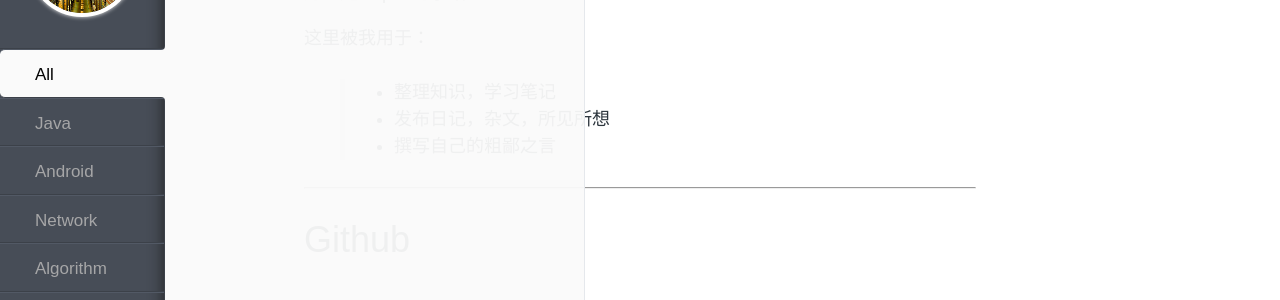
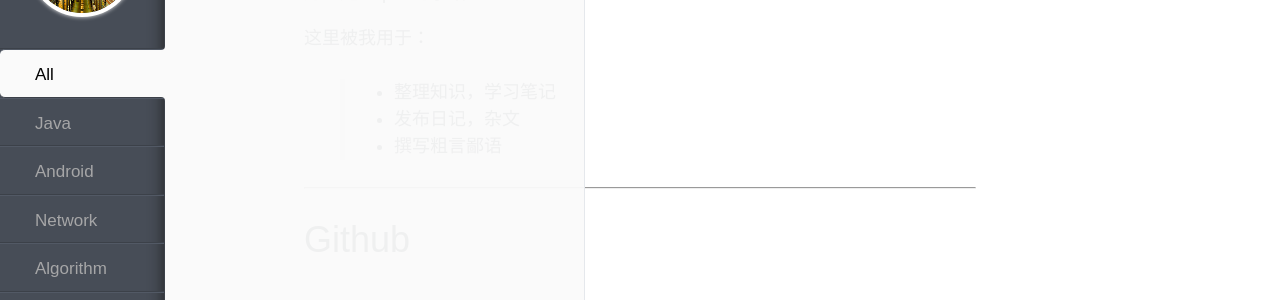
Before and after one commit to enlipan/enlipan.github.io, a Jekyll site: the page built from _posts/2014-12-01-Welcom.md, in a window 1280 px wide. Shown: the part 142-442 px from the top of the page. Built offline with Jekyll 4.4.1, drawn with Linux system fonts in a browser that asks for light colours; comment, search, counter and statistics services are not loaded.

Commit message:
Update 2014-12-01-Welcom.md

```diff
--- a/_posts/2014-12-01-Welcom.md
+++ b/_posts/2014-12-01-Welcom.md
@@ -13,8 +13,8 @@ category: Others
 这里被我用于：
 
 > * 整理知识，学习笔记
-> * 发布日记，杂文，所见所想
-> * 撰写自己的粗鄙之言
+> * 发布日记，杂文
+> * 撰写粗言鄙语
 
 
 ------
```
